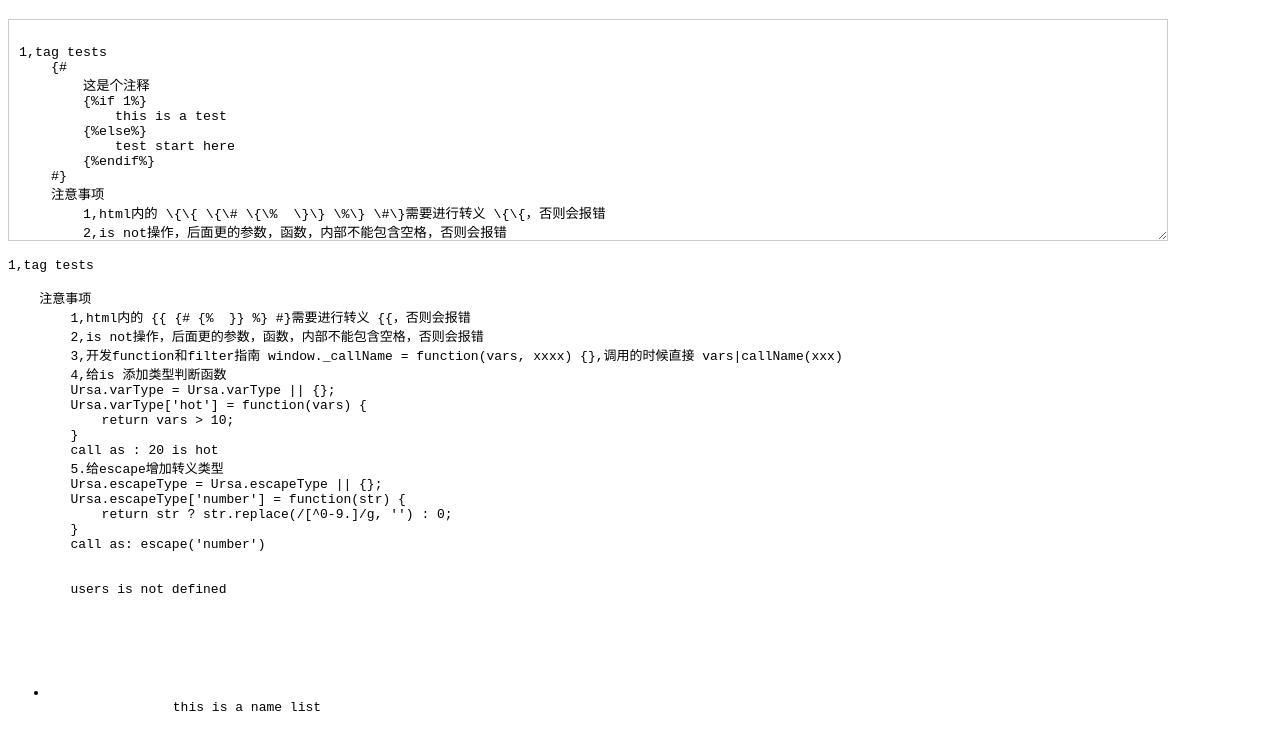
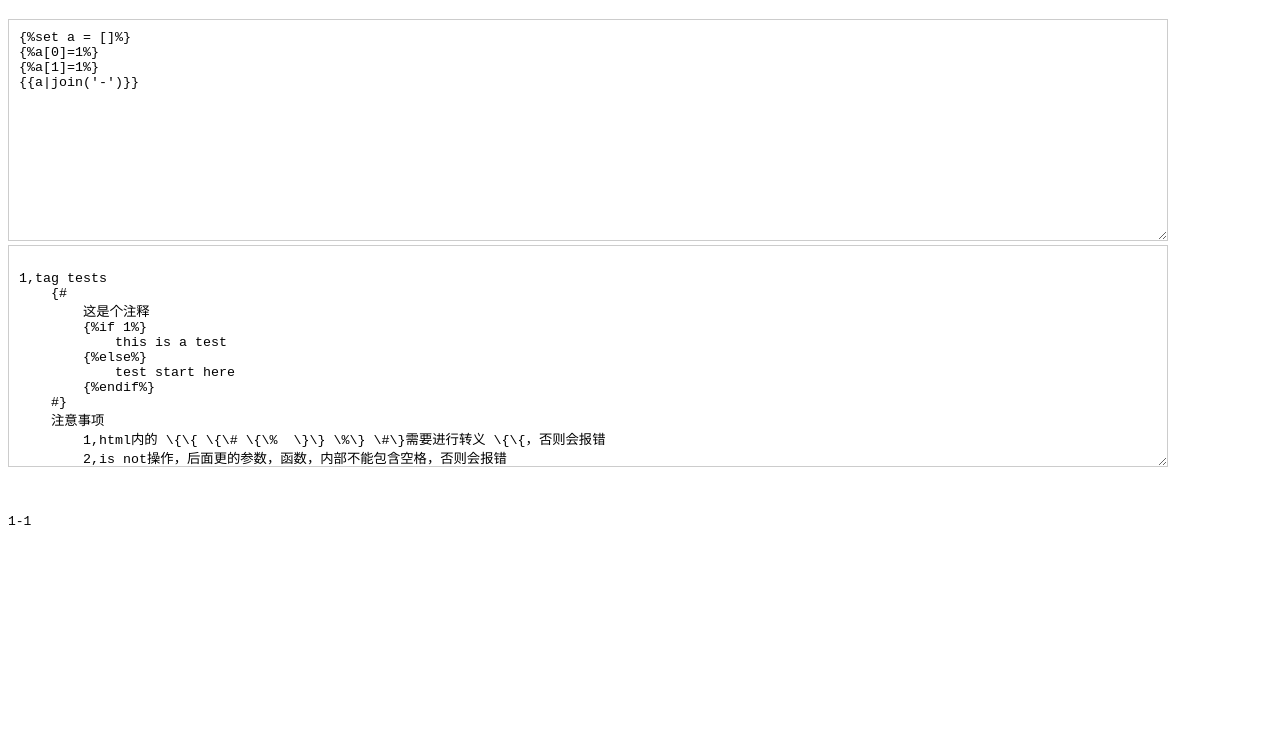
Before and after one commit to demix/Ursa-js, a plain HTML site: page index.html in a window 1280 px wide. Shown: the part 61-800 px from the top of the page. Drawn offline with Linux system fonts and the light colour scheme; files whose address does not match are found by name.

Commit message:
支持语句操作

```diff
--- a/Ursa.js
+++ b/Ursa.js
@@ -519,7 +519,7 @@ if (__ssjs__) {
             }
         }
         str = redoGetStrings(str, tmp[1]);
-        if(str.match(/escape[^,]+,[\'"]+none[\'\"]+[^)]*\)/g)) escapeDefault = 0;
+        if(str.match(/,[\'"]+none[\'\"]+[^)]*\)/g)) escapeDefault = 0;
         //if(escapeDefault) return '__output.push(_escape(' + str.replace(/___zhuanyi___/g, '|') + '));';
         //return '__output.push(' + str.replace(/___zhuanyi___/g, '|') + ');';
         if(escapeDefault) return '__output.push(_escape(' + str + '));';
@@ -639,7 +639,8 @@ if (__ssjs__) {
                             }
                             result += merge(tagsReplacer[matches], {statement: source.replace(new RegExp('^' + matches + '[\\s]*', 'g'), '')}, flag);
                         } else {
-                            dumpError('不存在的标签:' + source.split(' ')[0] + ',行数:' + getLineNumber(tplString, pointer), 'tpl');
+                            //dumpError('不存在的标签:' + source.split(' ')[0] + ',行数:' + getLineNumber(tplString, pointer), 'tpl');
+                            result += compileOperator(source) + ';';
                         }
                     }
                     stack = [];
--- a/index.html
+++ b/index.html
@@ -9,6 +9,12 @@
 <body>
     <h1 class="qunit-header">Ursa Template Test</h1>
     <textarea type="text/tpl" id="t2" style="border:1px solid #ccc;padding:10px;width:90%;height:200px;">
+{%set a = []%}
+{%a[0]=1%}
+{%a[1]=1%}
+{{a|join('-')}}
+    </textarea>
+    <textarea type="text/tpl" id="t22" style="border:1px solid #ccc;padding:10px;width:90%;height:200px;">
 
 1,tag tests
     {#
```
